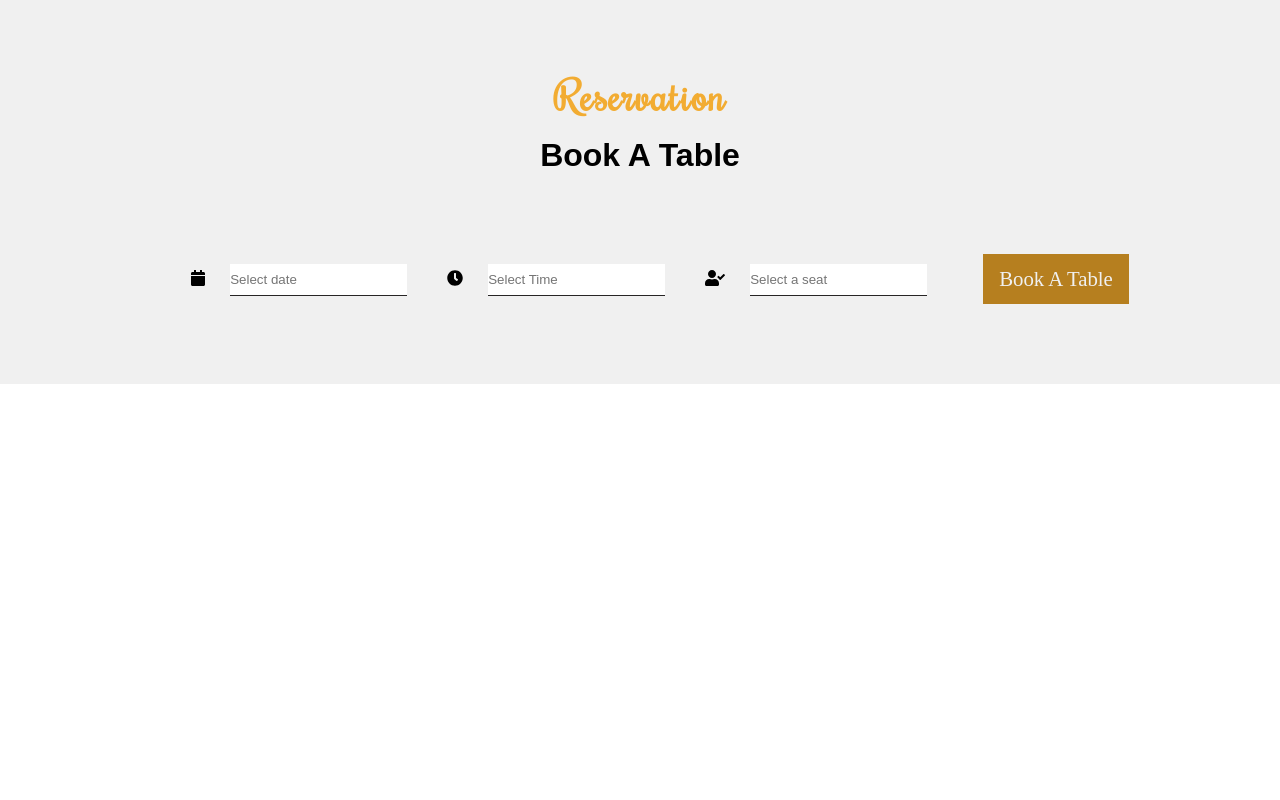
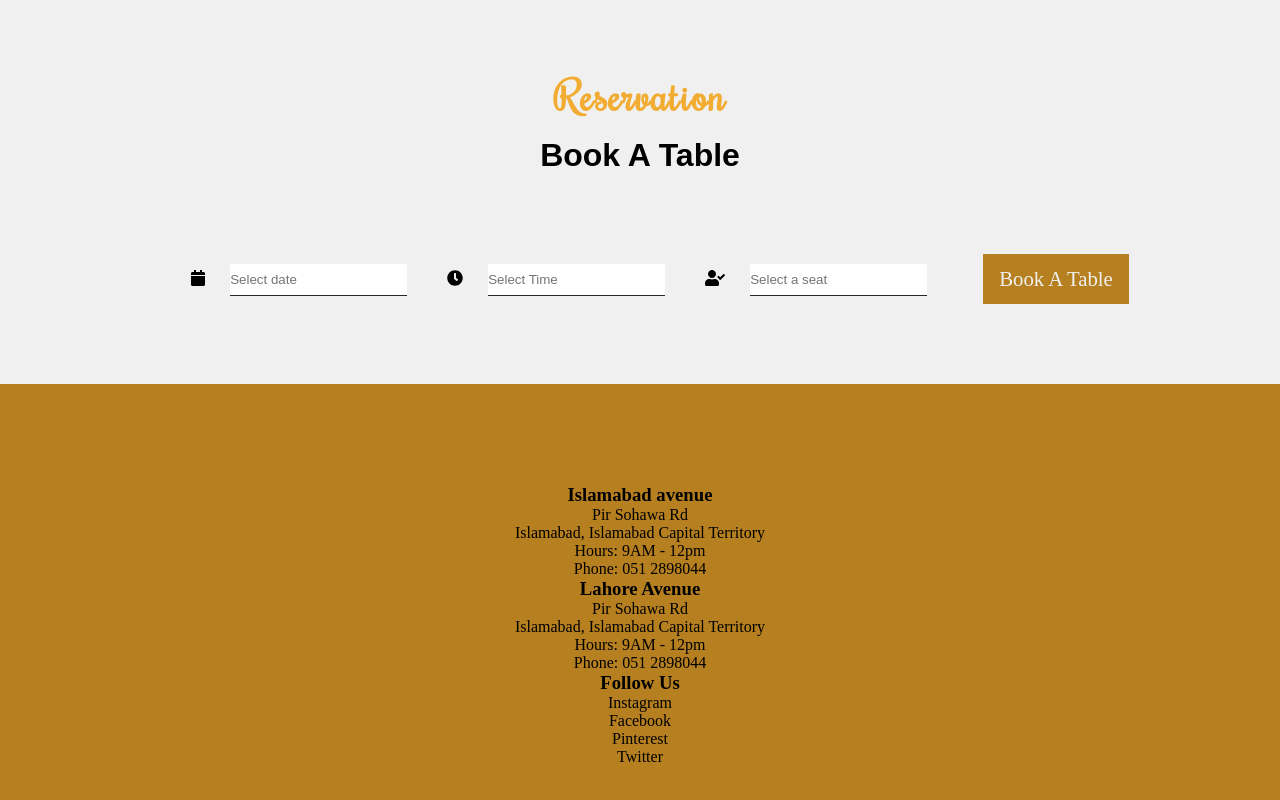
Before and after one commit to mayowDev/restuarent-website, a React (Create React App) app: page / in a window 1280 px wide. Shown: the part 4131-4931 px from the top of the page. Before the commit the page ends 4515 px from the top, so only its background shows below. Built offline with nearby package versions, Linux system fonts and the light colour scheme; a web font is replaced by a local one.

Commit message:
footer start

```diff
--- a/src/App.js
+++ b/src/App.js
@@ -12,6 +12,7 @@
 import Menu from "./components/Menu";
 import Prices from "./components/Prices";
 import Booking from "./components/Booking";
+import Footer from "./components/Footer";
 
 library.add(
   fab, faIceCream, faFish, faShoppingBag, faClock, faUserCheck,
@@ -26,6 +27,7 @@
       <Menu />
       <Prices/>
       <Booking/>
+      <Footer/>
     </div>
   );
 }
--- /dev/null
+++ b/src/components/Footer.js
@@ -0,0 +1,46 @@
+import React, {Fragment} from "react";
+
+import { FontAwesomeIcon } from '@fortawesome/react-fontawesome';
+
+import "../css/Footer.css";
+
+
+function Footer() {
+    return(
+        <footer className="footer-section">
+        <div className="footer-row">
+            <div className="footer-col">
+                <h3 className="footer-title">Islamabad avenue</h3>
+                <p className="footer-text">Pir Sohawa Rd</p>
+                <p className="footer-text">Islamabad, Islamabad Capital Territory</p>
+                <p className="footer-text">Hours: 9AM - 12pm</p>
+                <p className="footer-text">Phone: 051 2898044</p>
+            </div>
+            <div className="footer-col">
+                <h3 className="footer-title">Lahore Avenue</h3>
+                <p className="footer-text">Pir Sohawa Rd</p>
+                <p className="footer-text">Islamabad, Islamabad Capital Territory</p>
+                <p className="footer-text">Hours: 9AM - 12pm</p>
+                <p className="footer-text">Phone: 051 2898044</p>
+            </div>
+            <div className="footer-col">
+                <h3 className="footer-title">Follow Us</h3>
+                <p className="footer-text">Instagram</p>
+                <p className="footer-text">Facebook</p>
+                <p className="footer-text">Pinterest</p>
+                <p className="footer-text">Twitter</p>
+            </div>
+        </div>
+
+    </footer>
+
+
+
+
+    )
+
+
+
+}
+
+export default Footer;
--- a/src/css/Booking.css
+++ b/src/css/Booking.css
@@ -1,3 +1,8 @@
+* {
+    padding: 0;
+    margin: 0;
+    box-sizing: border-box;
+}
 .booking-section{
     padding: 5rem;
     text-align: center;
--- /dev/null
+++ b/src/css/Footer.css
@@ -0,0 +1,15 @@
+* {
+    padding: 0;
+    margin: 0;
+    box-sizing: border-box;
+}
+
+footer{
+    padding: 100px;
+    /* background: linear-gradient(rgba(0, 0, 0, 1), rgba(0, 0, 0, 1)),
+    url("../img/lahore.jpg");
+    background-size: cover;
+    background-position: center; */
+    background:#b67f1f;
+    text-align: center;
+}
--- a/src/css/Menu.css
+++ b/src/css/Menu.css
@@ -1,3 +1,9 @@
+* {
+  padding: 0;
+  margin: 0;
+  box-sizing: border-box;
+}
+
 .daily-menu {
   text-align: center;
   background-color: white;
```
